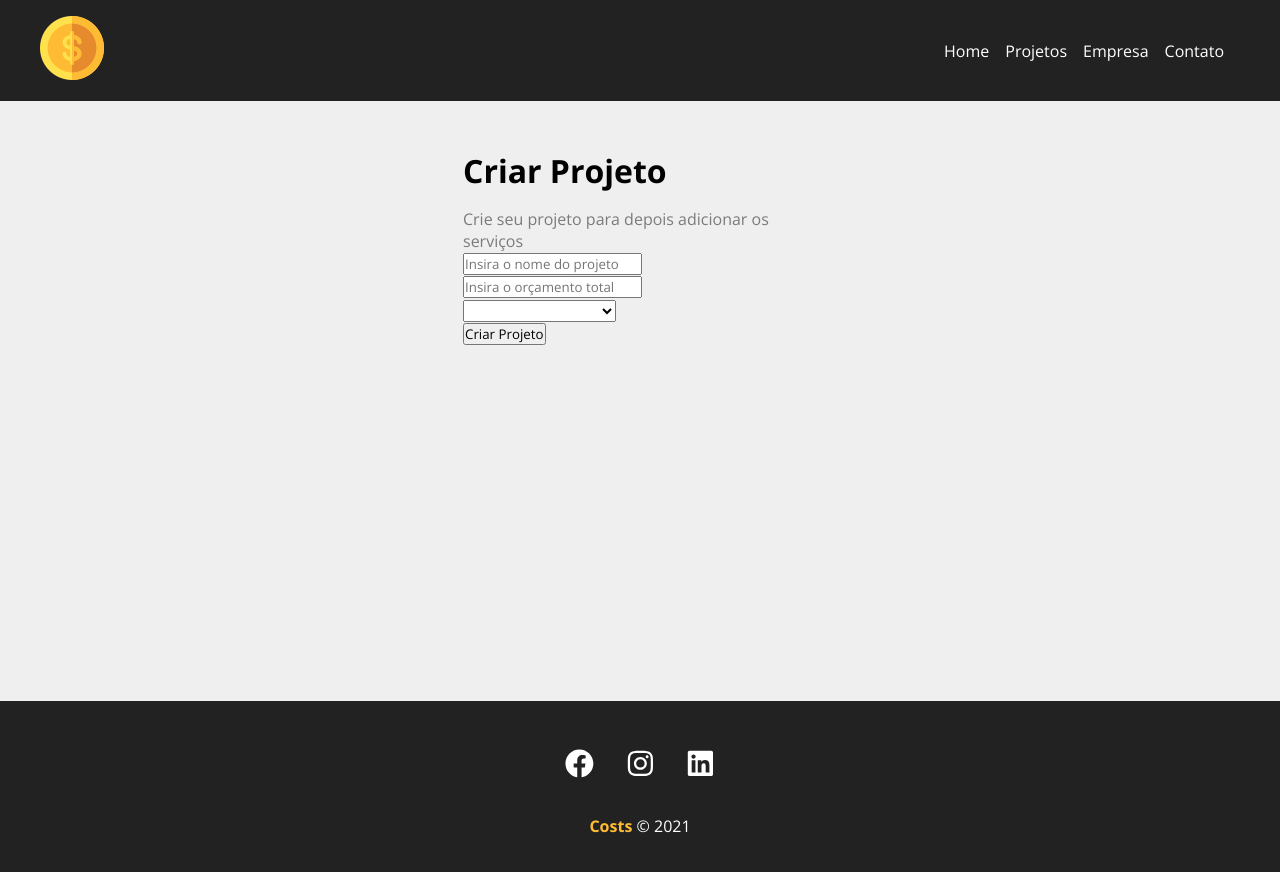
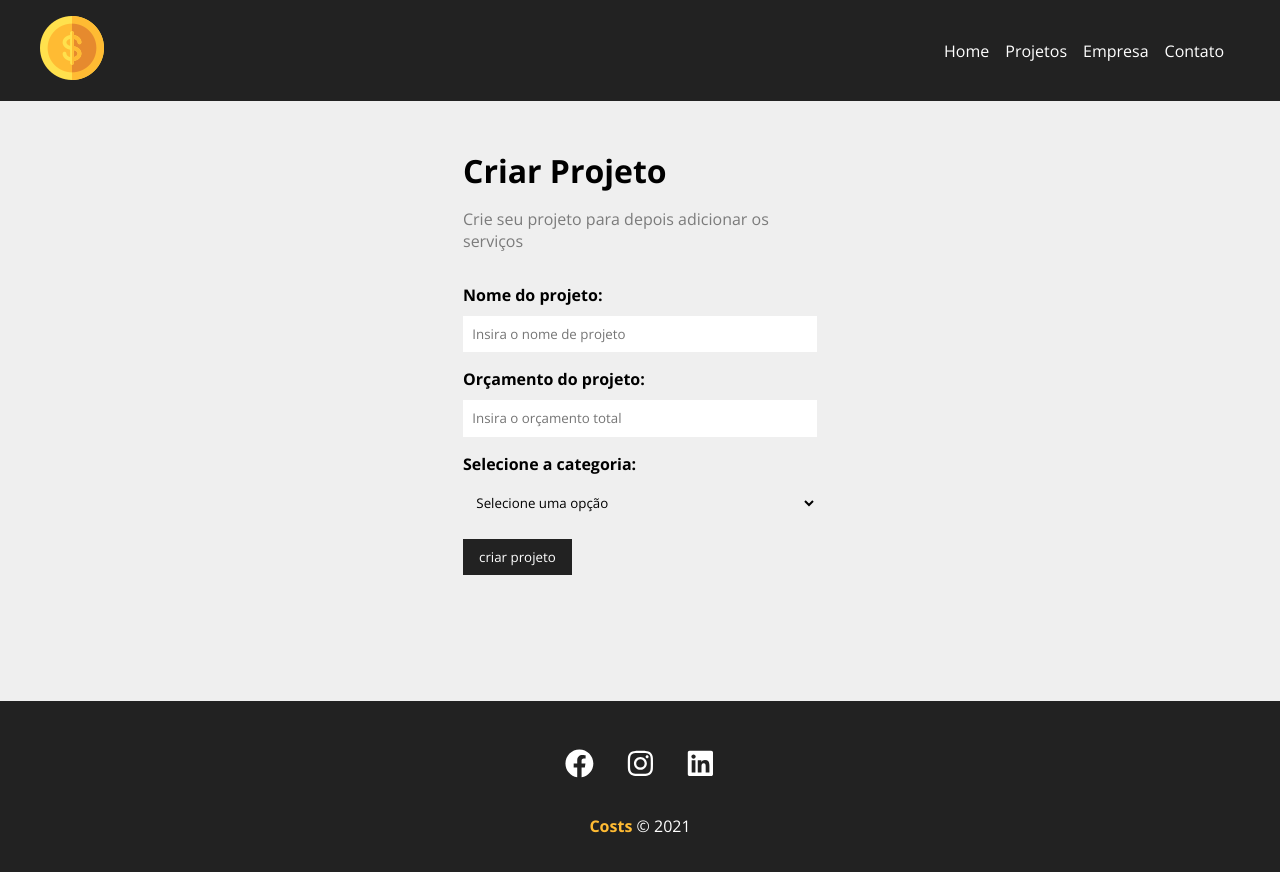
Before and after one commit to CaioPradoDeSouza/react-class, a React (Create React App) app in the folder costs/: page /NewProject in a window 1280 px wide. Shown: the top 872 px of the page. Built offline with nearby package versions, Linux system fonts and the light colour scheme.

Commit message:
update project

```diff
--- /dev/null
+++ b/costs/src/components/form/Input.js
@@ -0,0 +1,13 @@
+import styles from './Input.module.css'
+
+function Input({ type, text, name, placeholder, handleOnChange, value }) {
+    return (
+        <div className={styles.form_control}>
+            <label htmlFor={name}> {text}:</label>
+            <input type={type} name={name} id={name} placeholder={placeholder} onChange={handleOnChange}
+                value={value} />
+        </div>
+    )
+}
+
+export default Input
--- /dev/null
+++ b/costs/src/components/form/Input.module.css
@@ -0,0 +1,20 @@
+.form_control{
+    display: flex;
+    flex-direction: column;
+    margin-bottom: 1em;
+}
+
+.form_control label{
+    margin-bottom: .6em;
+    font-weight: bold;
+}
+
+.form_control input{
+    padding: .7em;
+    border-radius: 0;
+    border: none;
+}
+
+.form_control input::placeholder{
+    color: 7b7b7b;
+}
--- /dev/null
+++ b/costs/src/components/form/Select.js
@@ -0,0 +1,14 @@
+import styles from './Select.module.css'
+
+function Select({text, name, options, handleOnChange,value}){
+    return(
+        <div className={styles.form_control}>
+            <label htmlFor={name}> {text}:</label>
+            <select name={name} id={name}>
+                <option>Selecione uma opção</option>
+            </select>
+        </div>
+    )
+}
+
+export default Select
--- /dev/null
+++ b/costs/src/components/form/Select.module.css
@@ -0,0 +1,16 @@
+.form_control{
+    display: flex;
+    flex-direction: column;
+    margin-bottom: 1em;
+}
+
+.form_control label{
+    margin-bottom: .6em;
+    font-weight: bold;
+}
+
+.form_control select{
+    padding: .7em;
+    border-radius: 0;
+    border: none;
+}
--- /dev/null
+++ b/costs/src/components/form/SubmitButton.js
@@ -0,0 +1,11 @@
+import styles from './SubmitButton.module.css'
+
+function SubmitButton({text}){
+    return(
+        <div>
+            <button className={styles.btn}>{text}</button>
+        </div>
+    )
+}
+
+export default SubmitButton
--- /dev/null
+++ b/costs/src/components/form/SubmitButton.module.css
@@ -0,0 +1,12 @@
+.btn{
+    background-color: #222;
+    color: #fff;
+    padding: 0.7em 1.2em;
+    transition: .5s;
+    cursor: pointer;
+    border: none;
+}
+
+.btn:hover{
+    color: #ffbb33;
+}
--- a/costs/src/components/pages/NewProject.js
+++ b/costs/src/components/pages/NewProject.js
@@ -6,7 +6,7 @@
         <div className={styles.newproject_container}>
             <h1>Criar Projeto</h1>
             <p>Crie seu projeto para depois adicionar os serviços</p>
-            <ProjectForm />
+            <ProjectForm btnText="criar projeto" />
         </div>
     )
 }
--- a/costs/src/components/project/ProjectForm.js
+++ b/costs/src/components/project/ProjectForm.js
@@ -1,15 +1,23 @@
-function ProjectForm() {
+import Input from '../form/Input'
+import Select from '../form/Select'
+import SubmitButton from '../form/SubmitButton'
+
+import styles from './ProjectForm.module.css'
+
+
+function ProjectForm({btnText}) {
     return (
-        <form>
-            <div><input type="text" placeholder="Insira o nome do projeto" /></div>
-            <div><input type="number" placeholder="Insira o orçamento total" /></div>
+        <form className={styles.form}>
+            <div><Input
+                type="text"
+                text="Nome do projeto" name="name"
+                placeholder="Insira o nome de projeto" /></div>
+            <div><Input ype="number" text="Orçamento do projeto" name="budget"        placeholder="Insira o orçamento total" /></div>
             <div>
-                <select name="category_id">
-                    <option disabled>Selecione a categoria</option>
-                </select>
+                <Select name="category_id" text="Selecione a categoria" />
             </div>
             <div>
-                <input type="submit" value="Criar Projeto"/>
+                <SubmitButton text={btnText}/>
             </div>
         </form>
     )
--- /dev/null
+++ b/costs/src/components/project/ProjectForm.module.css
@@ -0,0 +1,4 @@
+.form{
+    width: 100%;
+    margin: 2em 0;
+}
```
